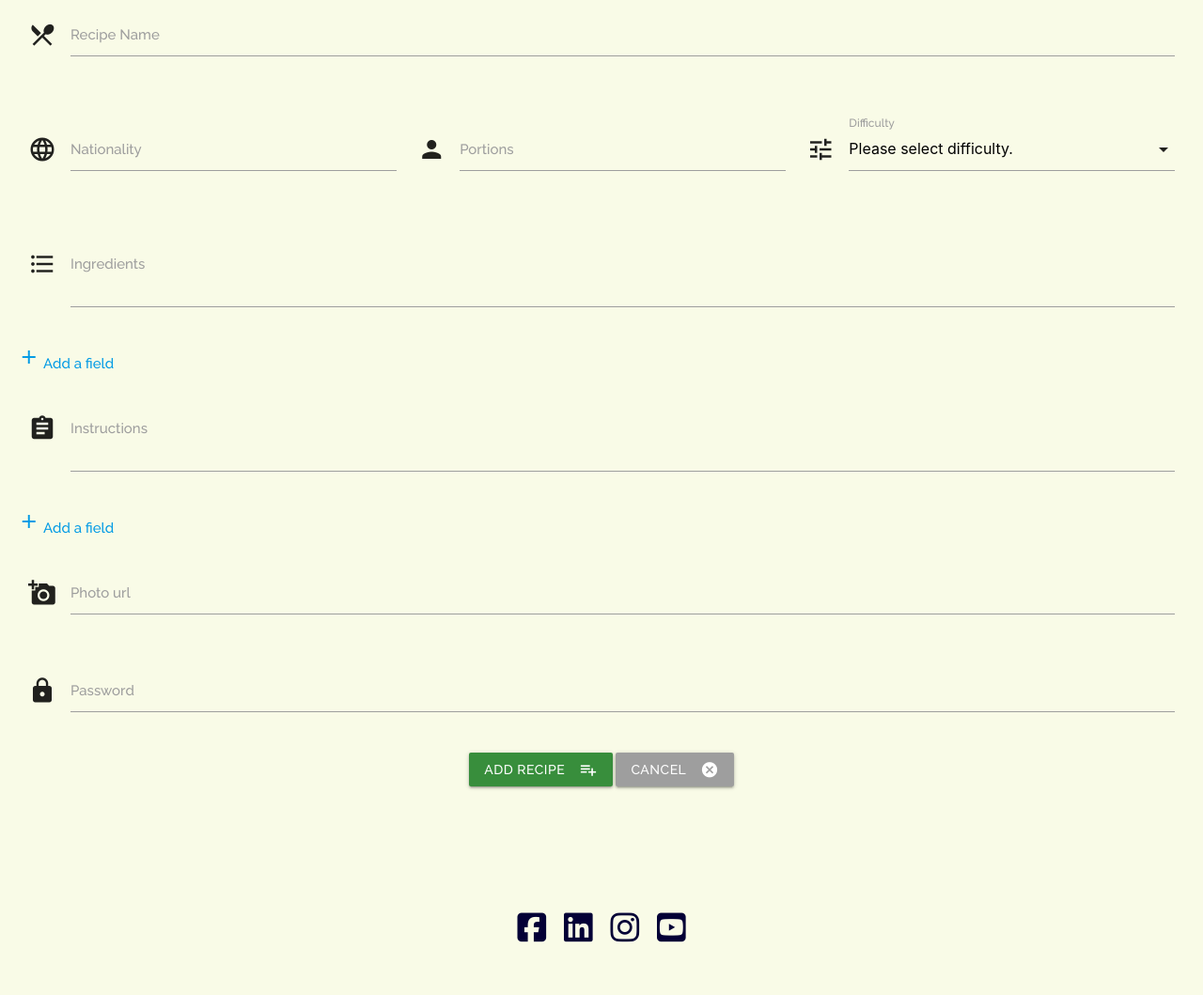
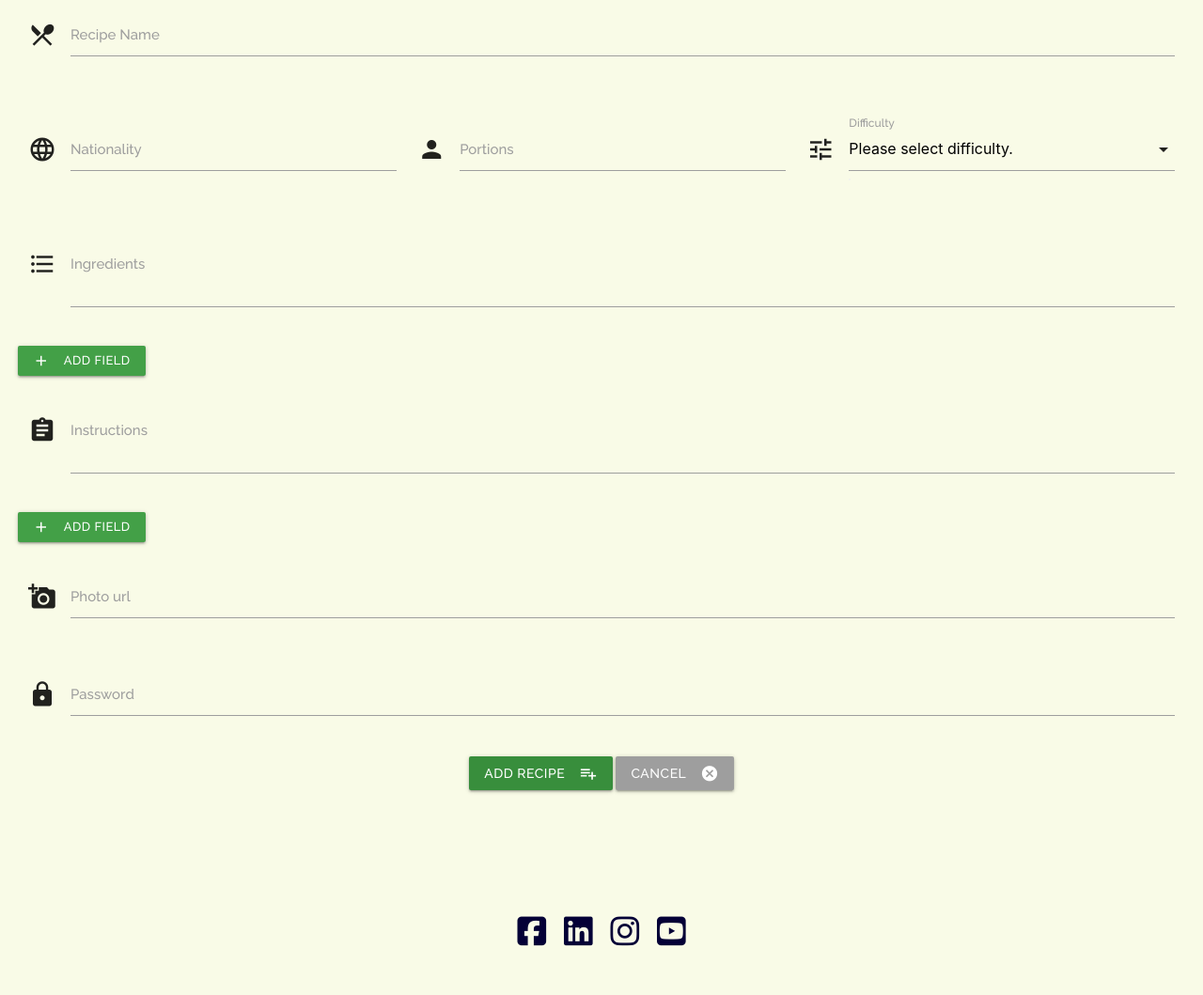
Before and after one commit to ss00831/milestone3, a Flask app: page /add_recipe in a window 1280 px wide. Shown: the part 172-1231 px from the top of the page at 94% size. Before the commit the page ends 1175 px from the top, so only its background shows below. Run offline with Flask 2, Linux system fonts and the light colour scheme; data that the repository does not hold is empty; some libraries are stand-ins or nearby versions.

Commit message:
add alternative image for recipes, adjust add and remove buttons on add_recipe and edit_recipe, fix select tag validation problem

```diff
--- a/app.py
+++ b/app.py
@@ -123,15 +123,7 @@ def delete_recipe(recipe_id):
     return redirect(url_for('get_recipes'))
 
 
-"""
-@app.route('/get_difficulty')
-def get_difficulty():
-    return render_template('difficulty.html',
-                           difficulty=mongo.db.difficulty.find())
-"""
-
-
 if __name__ == '__main__':
     app.run(host=os.environ.get('IP'),
             port=int(os.environ.get('PORT')),
-            debug=False)
+            debug=True)
--- a/static/css/style.css
+++ b/static/css/style.css
@@ -145,8 +145,8 @@ ol.instruction-list li{
 
 .recipe_list{
     margin:3rem 8rem 1.5rem 8rem;
+}
 
-}
 .recipe_list_in{
     padding: 1rem 0;
 }
@@ -240,8 +240,27 @@ footer {
     }
 }
 
+
+@media screen and (max-width: 700.02px) {
+
+    .recipe_list{
+        margin:3rem 1rem 1.5rem 1rem;
+    }
+}
 @media screen and (max-width: 600.02px) {
     .recipes-preview > .card-image img{
         height: 18rem;
     }
+    .ingredient-list, .instruction-list{
+        margin: 0 0.4rem;
+    }
+    .instruction-list{
+        margin-right: 0.4rem;
+    }
 }
+
+@media screen and (max-width: 400.02px) {
+    nav .brand-logo {
+        font-size: 1.6rem;
+    }
+}
--- a/static/js/function.js
+++ b/static/js/function.js
@@ -2,6 +2,7 @@ $(document).ready(function () {
   $(".sidenav").sidenav();
   $(".modal").modal();
   $('select').formSelect();
+  $("select[required]").css({display: "block", height: 0, padding: 0, width: 0, position: 'absolute'});
 });
 
 // Add/Remove Input Fields Dynamically with jQuery :
@@ -34,9 +35,9 @@ $(document).ready(function () {
       x++; //text box increment
       name = "ingredient_name_" + x;
       $(input_ingredient).append(
-        '<a class="remove_field_button">Remove</a><input class="ingredient validate" name=' +
+        '<a class="remove_field_button red lighten-1 waves-effect waves-light btn-small"><i class="material-icons left">remove_circle_outline</i>Remove</a><input class="ingredient validate" name=' +
           name +
-          ' type="text" />'
+          ' type="text" required/>'
       ); //add input box
     }
   });
@@ -52,9 +53,9 @@ $(document).ready(function () {
       x1++; //text box increment
       name = "ingredient_name_" + x1;
       $(input_ingredient_edit).append(
-        '<a class="remove_field_button">Remove</a><input class="ingredient validate" name=' +
+        '<a class="remove_field_button red lighten-1 waves-effect waves-light btn-small"><i class="material-icons left">remove_circle_outline</i>Remove</a><input class="ingredient validate" name=' +
           name +
-          ' type="text" />'
+          ' type="text" required/>'
       ); //add input box
     }
   });
@@ -69,9 +70,9 @@ $(document).ready(function () {
       y++; //text box increment
       name = "instructions_name_" + y;
       $(input_instruction).append(
-        '<a class="remove_field_button">Remove</a><input class="instructions validate" name=' +
+        '<a class="remove_field_button red lighten-1 waves-effect waves-light btn-small"><i class="material-icons left">remove_circle_outline</i>Remove</a><input class="ingredient validate" name=' +
           name +
-          ' type="text" />'
+          ' type="text" required/>'
       ); //add input box
     }
   });
@@ -87,9 +88,9 @@ $(document).ready(function () {
       y1++; //text box increment
       name = "instructions_name_" + y1;
       $(input_instruction_edit).append(
-        '<a class="remove_field_button">Remove</a><input class="instructions validate" name=' +
+        '<a class="remove_field_button red lighten-1 waves-effect waves-light btn-small"><i class="material-icons left">remove_circle_outline</i>Remove</a><input class="ingredient validate" name=' +
           name +
-          ' type="text" />'
+          ' type="text" required/>'
       ); //add input box
     }
   });
@@ -131,13 +132,8 @@ $(document).ready(function () {
   });
 });
 
-function imgError(image) {
-    image.onerror = "";
-    image.src = "static/images/alternative_img_for_recipe.png";
-    return true;
-}
-
+/*
 $(document).ready(function () {
     var input_pass = document.getElementById('delete_password').value;
 
-});
+});*/
--- a/templates/addrecipe.html
+++ b/templates/addrecipe.html
@@ -6,7 +6,7 @@
             <div class="row">
                 <div class="input-field col s12">
                     <i class="material-icons prefix">restaurant_menu</i>
-                    <input id="recipe_name" name="recipe_name" type="text" class="validate" required>
+                    <input id="recipe_name" name="recipe_name" type="text" class="validate" required />
                     <label>Recipe Name</label>
                     <span class="helper-text" data-error="Please input a recipe name."></span>
                 </div>
@@ -15,13 +15,14 @@
             <div class="row">
                 <div class="input-field col s12 m4">
                     <i class="material-icons prefix">language</i>
-                    <input id="nationality" name="nationality" type="text" class="validate" />
+                    <input id="nationality" name="nationality" type="text" class="validate" required />
                     <label>Nationality</label>
+                    <span class="helper-text" data-error="If you don't know the nationality, pleast write &quot;OTHER&quot;."></span>
                 </div>
 
                 <div class="input-field col s12 m4">
                     <i class="material-icons prefix">person</i>
-                    <input id="portions" name="portions" type="number" class="validate" required>
+                    <input id="portions" name="portions" type="number" class="validate" required />
                     <label>Portions</label>
                     <span class="helper-text" data-error="Please input only numbers."></span>
                 </div>
@@ -35,7 +36,6 @@
                         {% endfor %}
                     </select>
                     <label>Difficulty</label>
-                    <span class="helper-text" data-error="Please select a difficulty."></span>
                 </div>
             </div>
 
@@ -46,7 +46,8 @@
                     <input class="ingredient validate" name="ingredient_name_0" type="text" required/>
                     <span class="helper-text" data-error="At least an ingredient is required."></span>
                 </div>
-                <a class="add_ingredient_field_button"><i class="material-icons prefix">add</i> Add a field</a>
+                <a class="add_ingredient_field_button waves-effect waves-light btn-small green darken-1"><i class="material-icons left">add</i>Add field</a>
+
             </div>
 
             <div class="row">
@@ -56,7 +57,7 @@
                     <input class="instructions validate" name="instructions_name_0" type="text" required/>
                     <span class="helper-text" data-error="At least an instruction is required."></span>
                 </div>
-                <a class="add_instruction_field_button"><i class="material-icons prefix">add</i> Add a field</a>
+                <a class="add_instruction_field_button waves-effect waves-light btn-small green darken-1"><i class="material-icons left">add</i>Add field</a>
             </div>
 
             <div class="row">
--- a/templates/base.html
+++ b/templates/base.html
@@ -68,7 +68,7 @@
                                     </a>
                                 </li>
                                 <li class="list-inline-item">
-                                    <a target="_blank" href="https://www.youtube.com/results?search_query=south+korea+travel">
+                                    <a target="_blank" href="https://www.youtube.com/results?search_query=noodle+pasta+recipe">
                                         <i class="fab fa-youtube-square" aria-hidden="true"></i>
                                         <span class="sr-only">Youtube</span>
                                     </a>
--- a/templates/index.html
+++ b/templates/index.html
@@ -19,7 +19,7 @@
         <div class="col s12 m6 l3">
             <div class="card light-green lighten-5 index-preview">
                 <div class="card-image waves-effect waves-block waves-light">
-                    <a href="{{url_for('get_singlerecipe', recipe_id=recipe._id)}}"><img class="responsive-img" src="{{recipe.photo_url}}" alt="xxx" /></a>
+                    <a href="{{url_for('get_singlerecipe', recipe_id=recipe._id)}}"><img class="responsive-img" src="{{recipe.photo_url}}" alt="No image" onerror="this.src='../static/images/alternative_img_for_recipe.png';"/></a>
                 </div>
                 <div class="card-content">
                     <a href="{{url_for('get_singlerecipe', recipe_id=recipe._id)}}">
--- a/templates/recipes.html
+++ b/templates/recipes.html
@@ -20,6 +20,7 @@
             class="responsive-img recipe-image" id="single-recipe-img"
             src="{{recipe.photo_url}}"
             alt="No image"
+            onerror="this.src='../static/images/alternative_img_for_recipe.png';"
           /></a>
         </div>
         <div class="card-content">
```
Also changed, not shown: templates/aboutus.html (+8 -6 lines), templates/editrecipe.html (+6 -5 lines), templates/singlerecipe.html (+4 -6 lines).
